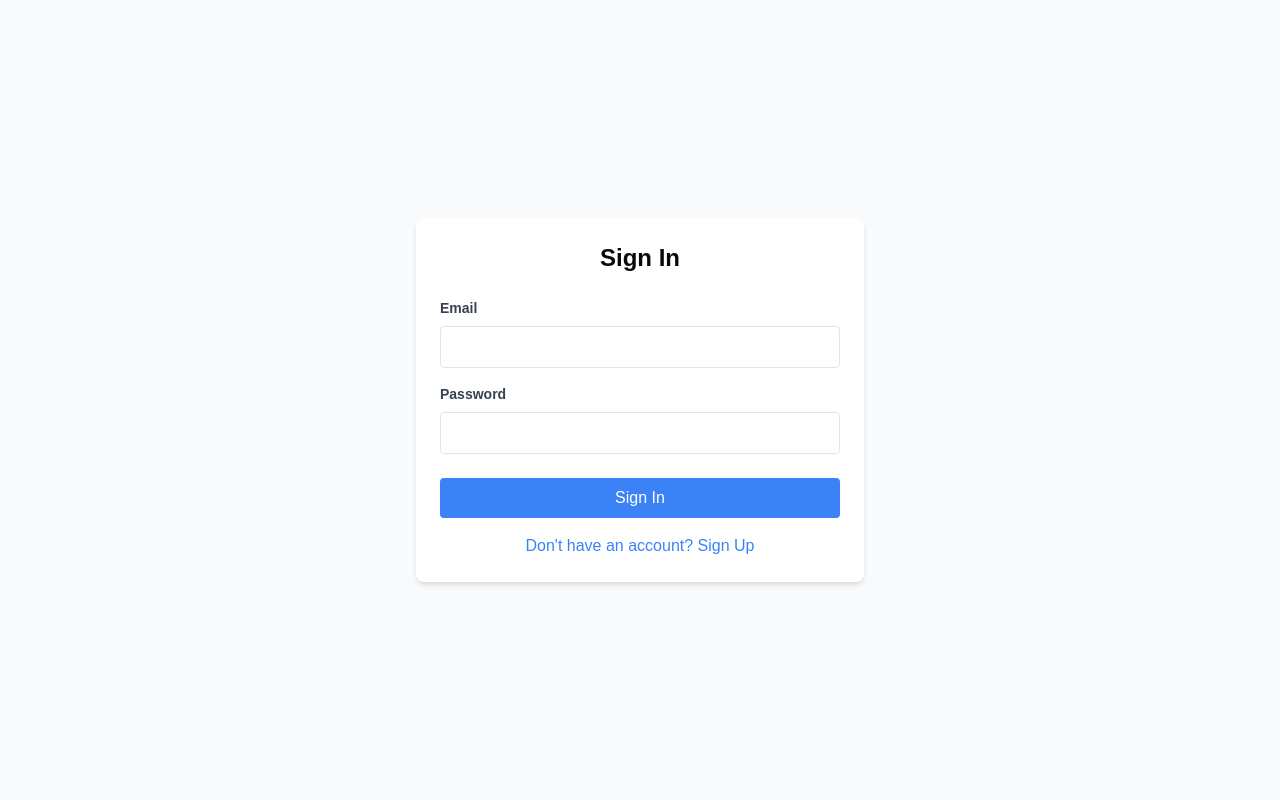
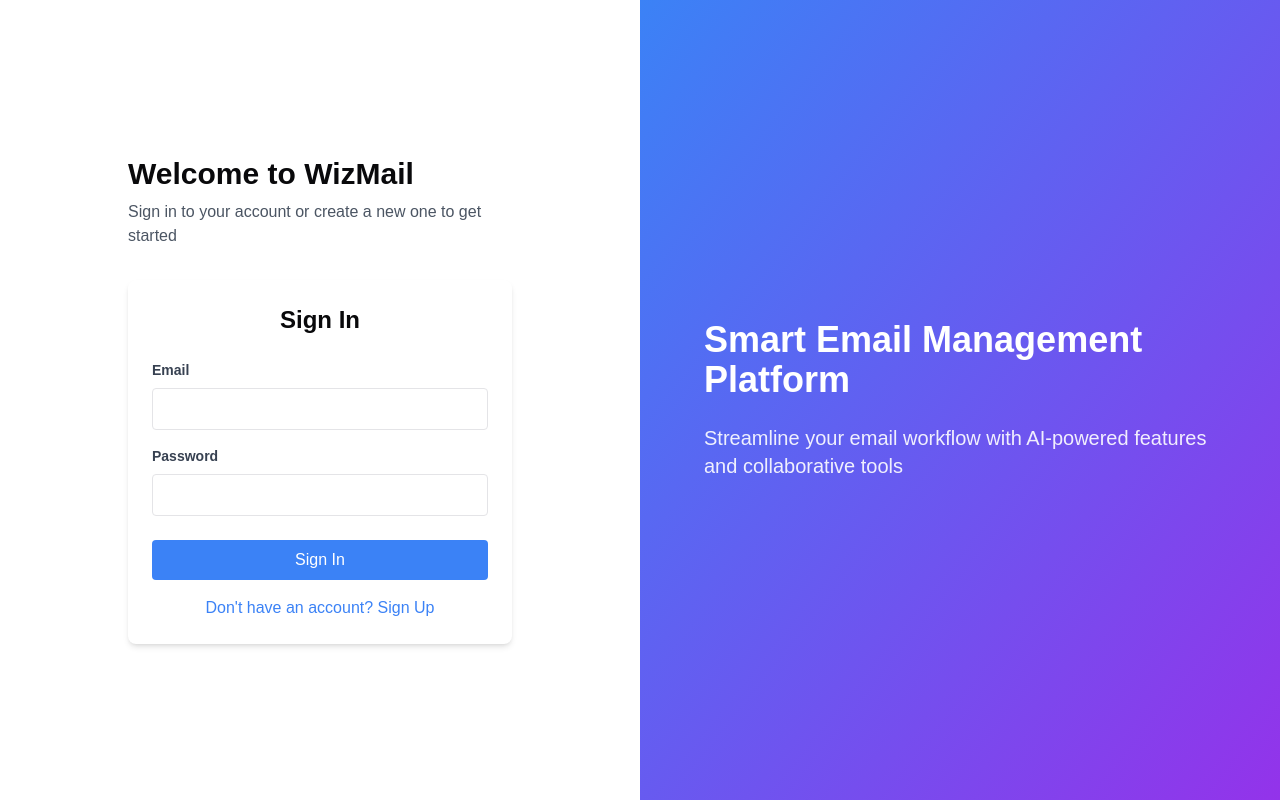
Before and after one commit to countstarss/Magic-box, a Next.js app: page /auth in a window 1280 px wide. Built offline with nearby package versions, Linux system fonts and the light colour scheme; no server answers.

Commit message:
美化界面

```diff
--- a/src/app/auth/page.tsx
+++ b/src/app/auth/page.tsx
@@ -2,8 +2,34 @@ import AuthForm from "@/components/auth/AuthForm";
 
 export default function AuthPage() {
   return (
-    <div className="min-h-screen flex items-center justify-center bg-gray-50 py-12 px-4 sm:px-6 lg:px-8">
-      <AuthForm />
+    <div className="flex min-h-screen">
+      {/* Left side - Auth Form */}
+      <div className="w-full lg:w-1/2 flex flex-col justify-center p-8 lg:p-16">
+        <div className="max-w-sm w-full mx-auto">
+          <div className="mb-8">
+            <h1 className="text-3xl font-bold mb-2">Welcome to WizMail</h1>
+            <p className="text-gray-600">
+              Sign in to your account or create a new one to get started
+            </p>
+          </div>
+          <AuthForm />
+        </div>
+      </div>
+
+      {/* Right side - Hero Image */}
+      <div className="hidden lg:block lg:w-1/2 relative bg-gradient-to-br from-blue-500 to-purple-600">
+        <div className="absolute inset-0 flex items-center justify-center p-8">
+          <div className="text-white max-w-lg">
+            <h2 className="text-4xl font-bold mb-6">
+              Smart Email Management Platform
+            </h2>
+            <p className="text-xl opacity-90">
+              Streamline your email workflow with AI-powered features and
+              collaborative tools
+            </p>
+          </div>
+        </div>
+      </div>
     </div>
   );
 }
--- a/src/hooks/use-toast.ts
+++ b/src/hooks/use-toast.ts
@@ -155,7 +155,7 @@ function toast({ ...props }: Toast) {
       ...props,
       id,
       open: true,
-      onOpenChange: (open) => {
+      onOpenChange: (open: boolean) => {
         if (!open) dismiss();
       },
     },
```
